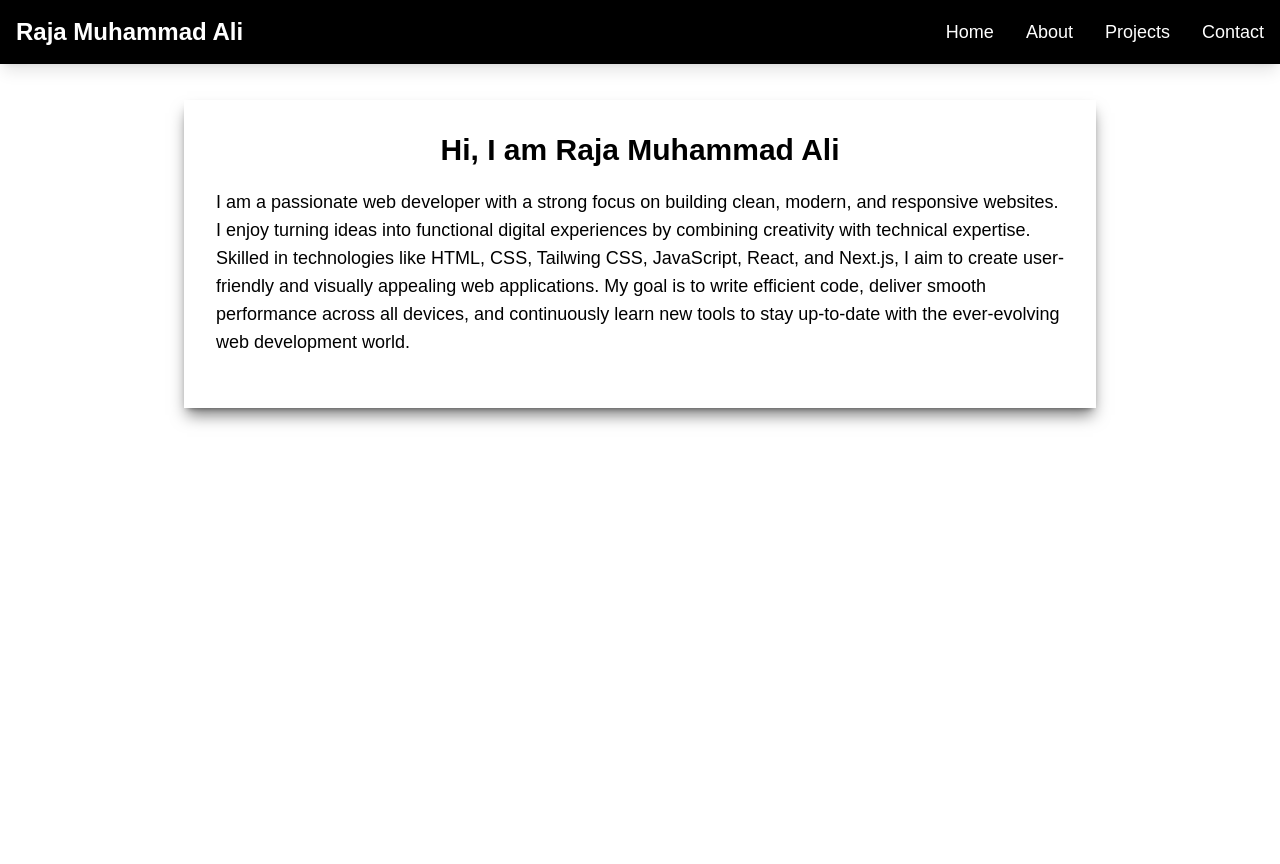
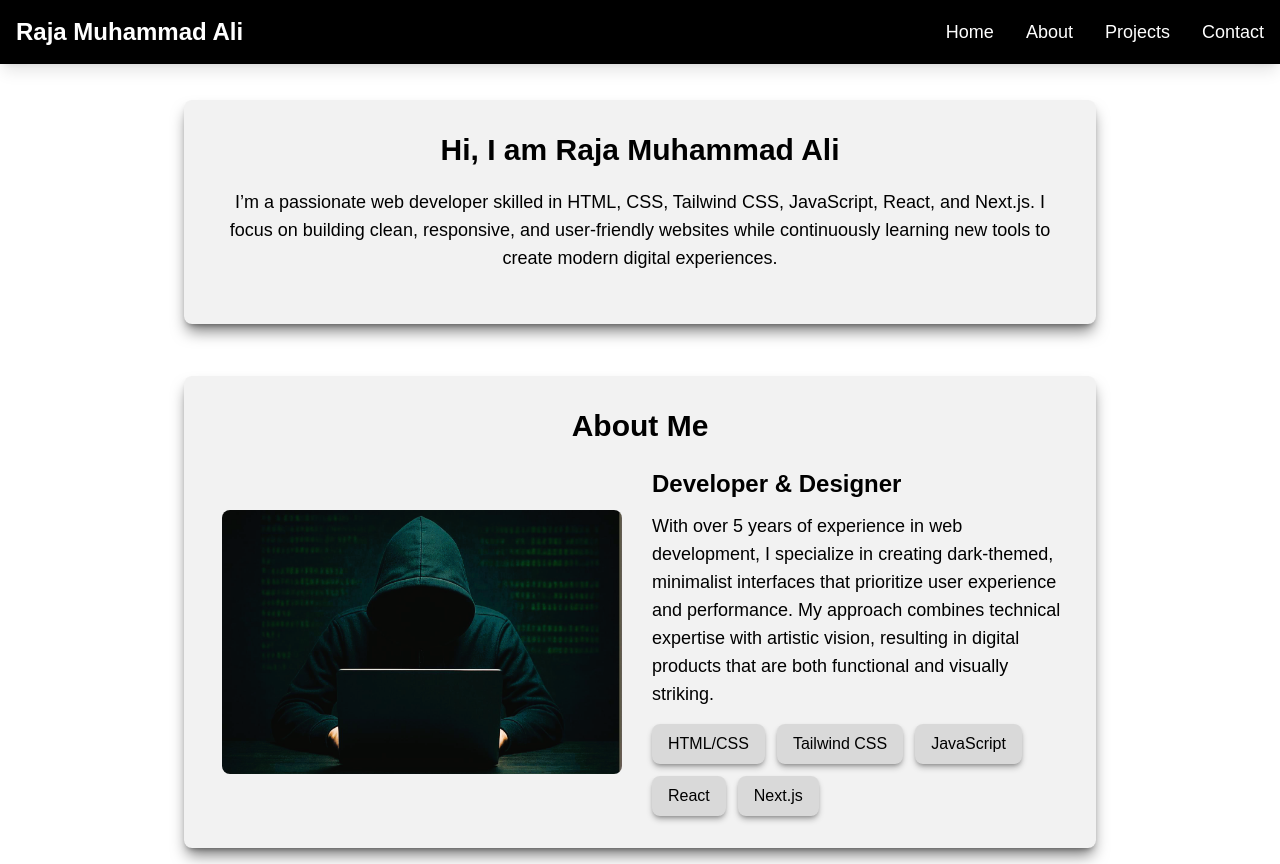
Before and after one commit to Coding-Raja/Raja-Muhammad-Ali-Portfolio, a Next.js app in the folder portfolio/: page / in a window 1280 px wide. Before the commit the page ends 800 px from the top, so only its background shows below. Built offline with nearby package versions, Linux system fonts and the light colour scheme.

Commit message:
Adding the About Me section

```diff
--- a/portfolio/app/page.js
+++ /dev/null
@@ -1,22 +0,0 @@
-import Image from "next/image";
-
-export default function Home() {
-  return (
-    <>
-     <section className="flex justify-center items-center mt-5 px-4 py-4 sm:px-6 lg:px-8" id="Home">
-        <div className="w-full md:w-5/6 lg:w-3/4 p-4 sm:p-6 md:p-8 shadow-lg shadow-black/50">
-          <h1 className="text-xl sm:text-2xl md:text-3xl text-center font-bold mb-4 md:mb-5">
-            Hi, I am Raja Muhammad Ali
-          </h1>
-          <p className="text-base sm:text-lg mb-4 md:mb-5">I am a passionate web developer with a strong focus on building clean, modern, and
-            responsive websites. I enjoy turning ideas into functional digital experiences by
-            combining creativity with technical expertise. Skilled in technologies like HTML, CSS,
-            Tailwing CSS, JavaScript, React, and Next.js, I aim to create user-friendly and visually appealing
-            web applications. My goal is to write efficient code, deliver smooth performance
-            across all devices, and continuously learn new tools to stay up-to-date with the
-            ever-evolving web development world.</p>
-        </div>
-     </section>
-    </>
-  );
-}
--- /dev/null
+++ b/portfolio/app/page.jsx
@@ -0,0 +1,83 @@
+import Image from "next/image";
+
+export default function Home() {
+  return (
+    <>
+      {/* Hero Section */}
+      <section
+        className="flex justify-center items-center mt-5 px-4 py-4 sm:px-6 lg:px-8"
+        id="Home"
+      >
+        <div className="w-full bg-black/5 md:w-5/6 lg:w-3/4 p-4 sm:p-6 md:p-8 shadow-lg shadow-black/50 rounded-lg">
+          <h1 className="text-xl sm:text-2xl md:text-3xl text-center font-bold mb-4 md:mb-5">
+            Hi, I am Raja Muhammad Ali
+          </h1>
+          <p className="text-base sm:text-lg mb-4 md:mb-5 text-center">
+            I’m a passionate web developer skilled in HTML, CSS, Tailwind CSS, JavaScript, React, and Next.js.
+            I focus on building clean, responsive, and user-friendly websites while continuously learning
+            new tools to create modern digital experiences.
+          </p>
+        </div>
+      </section>
+
+      {/* About Section */}
+      <section
+        className="flex justify-center items-center mt-5 px-4 py-4 sm:px-6 lg:px-8"
+        id="About"
+      >
+        <div className="w-full bg-black/5 md:w-5/6 lg:w-3/4 p-4 sm:p-6 md:p-8 shadow-lg shadow-black/50 rounded-lg">
+          {/* Section Title */}
+          <h2 className="text-xl sm:text-2xl md:text-3xl font-bold text-center mb-6">
+            About Me
+          </h2>
+
+          {/* Grid Layout */}
+          <div className="grid grid-cols-1 md:grid-cols-2 gap-6 items-center">
+            {/* Image */}
+            <div className="flex justify-center">
+              <Image
+                src="/Hacker.png"
+                alt="Picture"
+                width={400}
+                height={300}
+                className="rounded-lg object-contain"
+              />
+            </div>
+
+            {/* Text */}
+            <div>
+              <h3 className="text-lg sm:text-xl md:text-2xl font-bold mb-3">
+                Developer & Designer
+              </h3>
+              <p className="text-base sm:text-lg mb-4">
+                With over 5 years of experience in web development, I specialize in creating dark-themed,
+                minimalist interfaces that prioritize user experience and performance. My approach combines
+                technical expertise with artistic vision, resulting in digital products that are both
+                functional and visually striking.
+              </p>
+
+              {/* Skills as badges */}
+              <ul className="flex flex-wrap gap-3">
+                <li className="px-4 py-2 bg-black/10 rounded-lg shadow-md shadow-black/30 text-sm sm:text-base">
+                  HTML/CSS
+                </li>
+                <li className="px-4 py-2 bg-black/10 rounded-lg shadow-md shadow-black/30 text-sm sm:text-base">
+                  Tailwind CSS
+                </li>
+                <li className="px-4 py-2 bg-black/10 rounded-lg shadow-md shadow-black/30 text-sm sm:text-base">
+                  JavaScript
+                </li>
+                <li className="px-4 py-2 bg-black/10 rounded-lg shadow-md shadow-black/30 text-sm sm:text-base">
+                  React
+                </li>
+                <li className="px-4 py-2 bg-black/10 rounded-lg shadow-md shadow-black/30 text-sm sm:text-base">
+                  Next.js
+                </li>
+              </ul>
+            </div>
+          </div>
+        </div>
+      </section>
+    </>
+  );
+}
```
Also changed, not shown: portfolio/public/Hacker.png (added).
